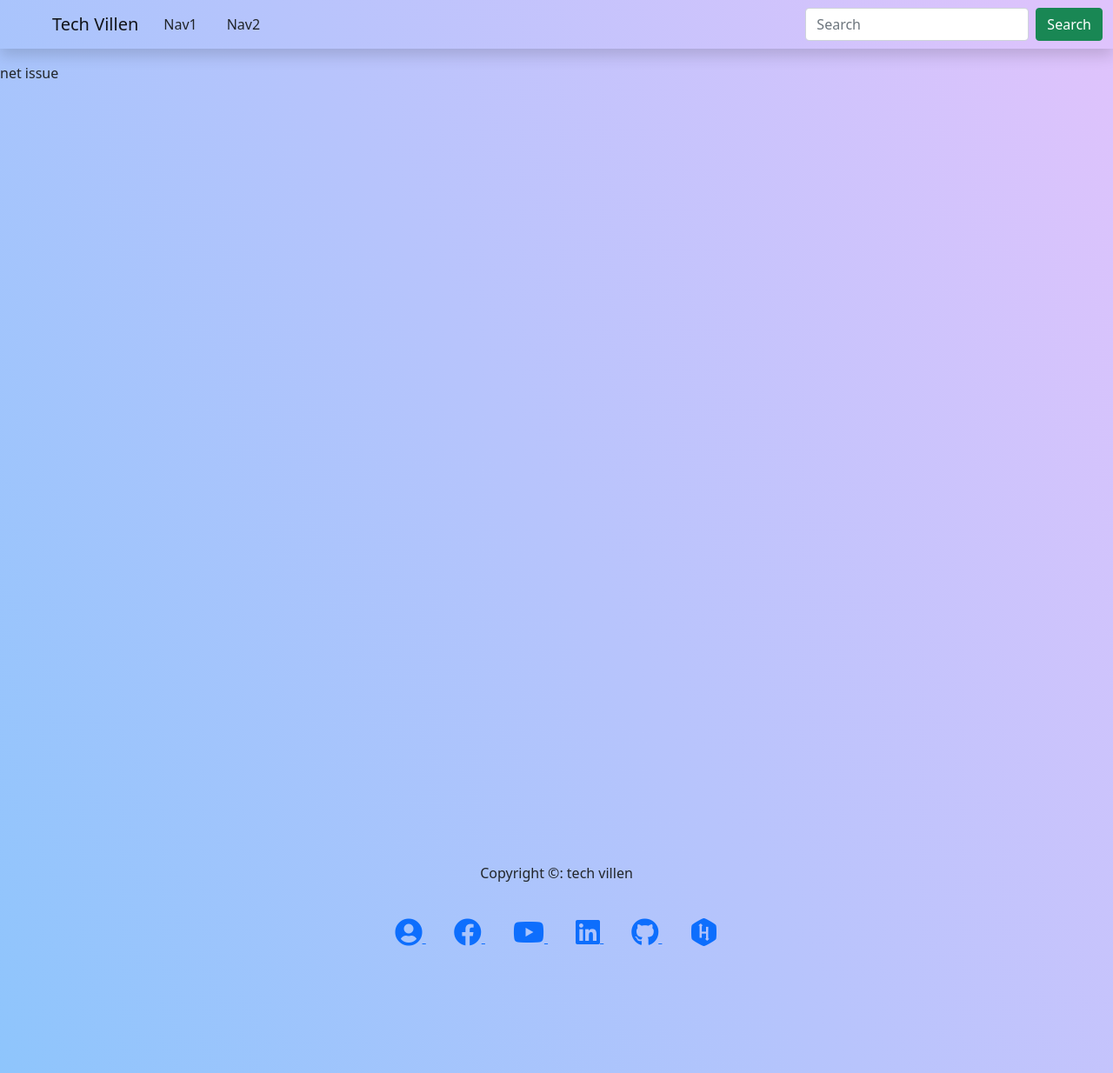
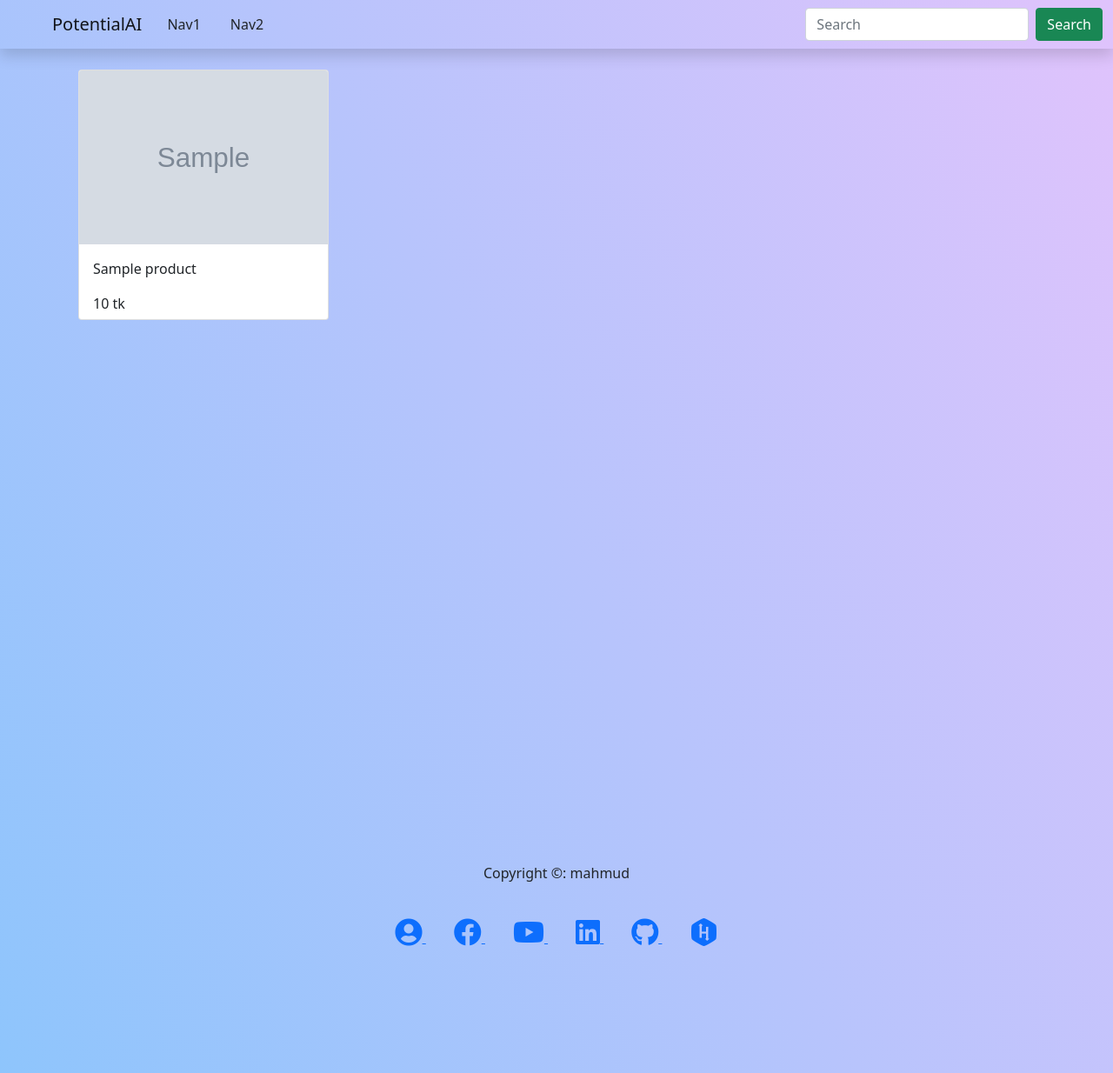
Before and after one commit to MahmudJewel/drf-ecommerce-module, a Django app: page / in a window 1280 px wide. Shown: the whole page at 87% size. Run offline with Django 4.2, Linux system fonts and the light colour scheme; tables that the repository leaves empty hold one stand-in row (values such as "Sample post"); grey boxes marked "Sample" are stand-in pictures; some libraries are stand-ins or nearby versions; some web fonts are replaced.

Commit message:
added product on home page

```diff
--- a/home/urls.py
+++ b/home/urls.py
@@ -1,6 +1,6 @@
 from django.urls import path, include
-from .views import home
+from .views import HomePageView
 
 urlpatterns = [
-    path('', home, name='home'),
+    path('', HomePageView.as_view(), name='home'),
 ]
--- a/home/views.py
+++ b/home/views.py
@@ -1,7 +1,18 @@
 from django.http import HttpResponse
 from django.shortcuts import render
+from django.views.generic.base import TemplateView
+# import
+from product.models import Product
+# def home(request):
+#     template_name = 'home.html'
+#     return render(request, template_name)
+#     # return HttpResponse('Hello world')
 
-def home(request):
-    template_name = 'home.html'
-    return render(request, template_name)
-    # return HttpResponse('Hello world')
+class HomePageView(TemplateView):
+    template_name = "home.html"
+    def get_context_data(self, **kwargs):
+        context = super().get_context_data(**kwargs)
+        products = Product.objects.all()
+        # print('===========>', products)
+        context['products'] = list(products)
+        return context
--- a/templates/base.html
+++ b/templates/base.html
@@ -47,7 +47,7 @@
   <!-- navigations  -->
   <nav class="navbar navbar-expand-lg fixed-top shadow  navbar-light">
     <div class="container-fluid">
-      <a class="navbar-brand brandcolor ms-5" href="/">Tech Villen</a>
+      <a class="navbar-brand brandcolor ms-5" href="/">PotentialAI</a>
       <button class="navbar-toggler custom-toggler" type="button" data-bs-toggle="collapse"
         data-bs-target="#navbarSupportedContent" aria-controls="navbarSupportedContent" aria-expanded="false"
         aria-label="Toggle navigation">
@@ -92,7 +92,7 @@
     <br /><br />
     <div class="container">
       <div class="row text-center">
-        <p>Copyright &copy: tech villen</p>
+        <p>Copyright &copy: mahmud</p>
       </div>
       <br />
 
--- a/templates/home.html
+++ b/templates/home.html
@@ -1,4 +1,25 @@
+
 {% extends 'base.html' %}
+{% load static %}
 {% block content %}
-net issue
+<section>
+    <div class="container">
+        <div class="row">
+            {% for product in products %}
+            <div class="col-md-4">
+                <div class="card m-2" style="width: 18rem; height: 18rem;">
+                    <img class="card-img-top" src="{{ product.image.url }}" height="200px" alt="Card image cap">
+                    <div class="card-body">
+                      <p class="card-text">{{ product.title }}</p>
+                      <p class="card-text">{{ product.price }} tk</p>
+                    </div>
+                  </div>
+            </div>
+            {% endfor %}
+        </div>
+        {% for product in products %}
+
+        {% endfor %}
+    </div>
+</section>
 {% endblock %}
```
